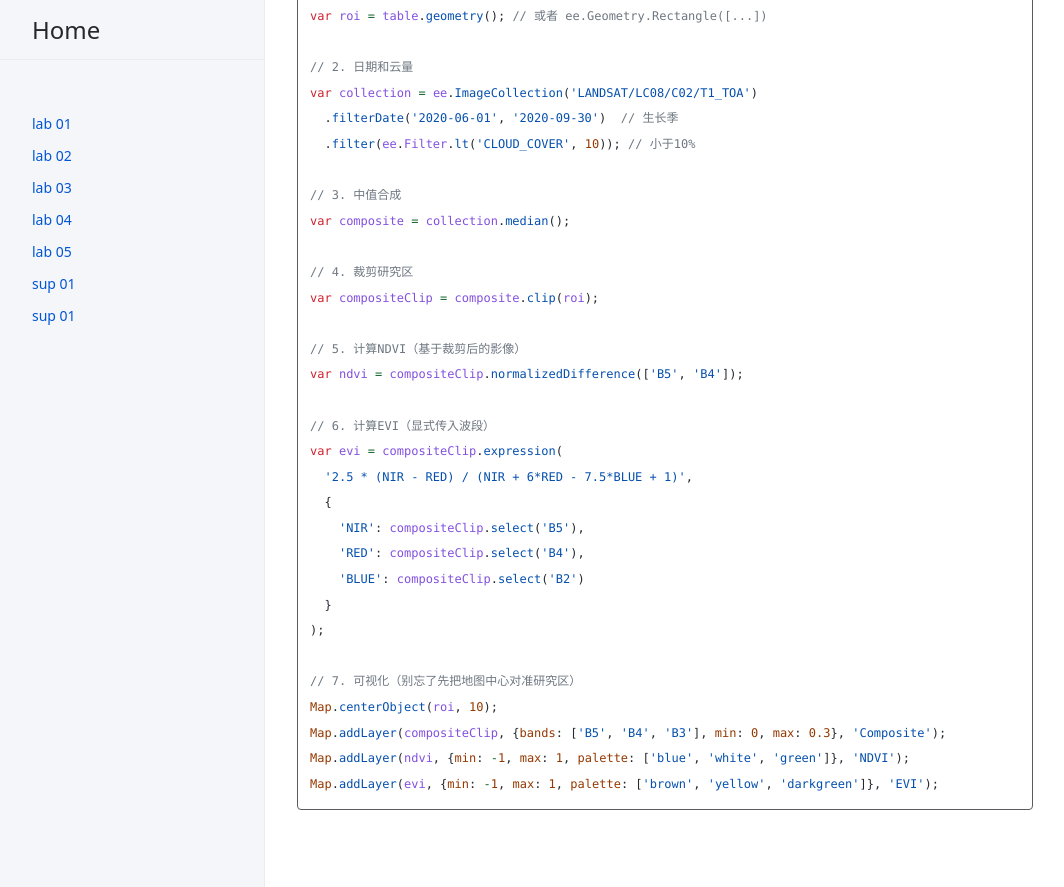
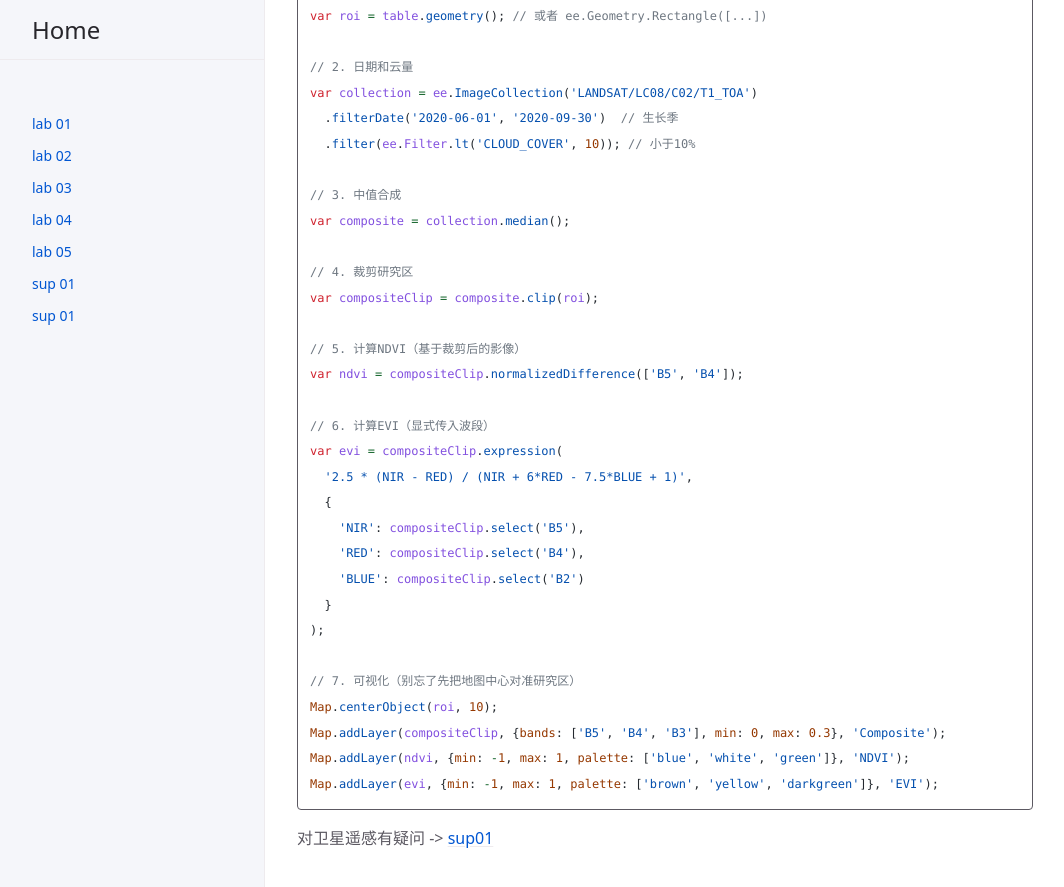
Before and after one commit to ptsch1979/gee, a Jekyll site: the page built from lab01.md, in a window 1280 px wide and 900 px high, scrolled down 5237 px. Shown: the top 887 px of the window, without its empty margins (107-1171 px from the left). Built offline with Jekyll 4.4.1, drawn with Linux system fonts in a browser that asks for light colours; cached includes are drawn as plain includes; before the commit the page ends 6091 px from its top, so only the background shows below that.

Commit message:
Update lab01.md

````diff
--- a/lab01.md
+++ b/lab01.md
@@ -231,3 +231,5 @@ Map.addLayer(compositeClip, {bands: ['B5', 'B4', 'B3'], min: 0, max: 0.3}, 'Comp
 Map.addLayer(ndvi, {min: -1, max: 1, palette: ['blue', 'white', 'green']}, 'NDVI');
 Map.addLayer(evi, {min: -1, max: 1, palette: ['brown', 'yellow', 'darkgreen']}, 'EVI');
 ```
+
+对卫星遥感有疑问 -> [sup01](https://ptsch1979.github.io/gee/sup01.html)
````
